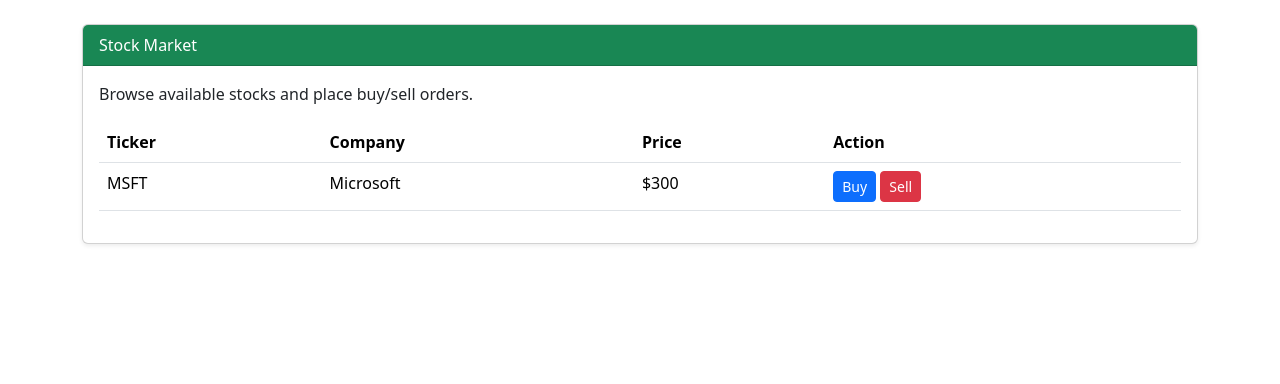
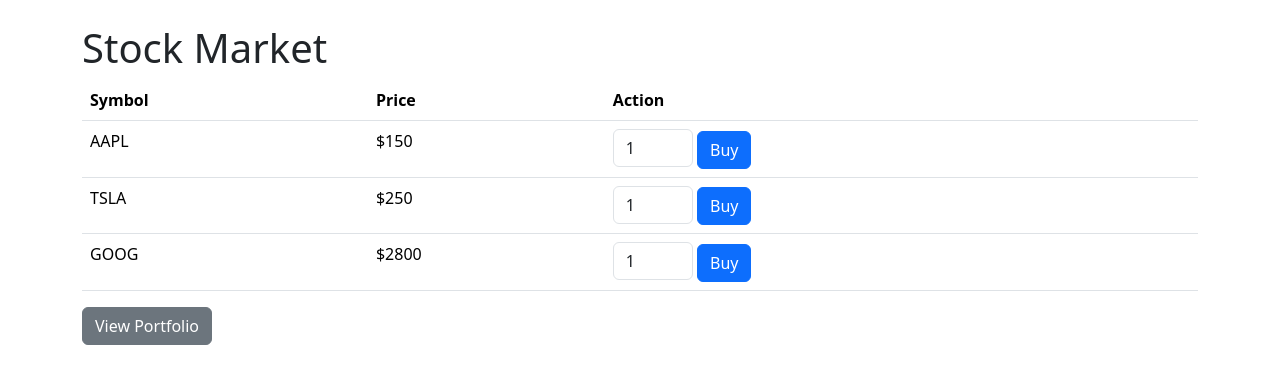
Before and after one commit to Bhuwanarao/Stock-Trading-System, a Flask app: page /market in a window 1280 px wide. Shown: the part 56-440 px from the top of the page. Run offline with Flask 3, Linux system fonts and the light colour scheme.

Commit message:
Buy Function

```diff
--- a/app.py
+++ b/app.py
@@ -1,18 +1,80 @@
-from flask import Flask, render_template
+from flask import Flask, render_template, request, redirect, url_for, flash
+from flask_sqlalchemy import SQLAlchemy
 
 app = Flask(__name__)
 
+# Configuration
+app.config['SQLALCHEMY_DATABASE_URI'] = 'mysql+pymysql://root:password@localhost/stock_trading_db'
+app.config['SQLALCHEMY_TRACK_MODIFICATIONS'] = False
+app.config['SECRET_KEY'] = 'your-secret-key'
+
+db = SQLAlchemy(app)
+
+# MODELS
+class User(db.Model):
+    id = db.Column(db.Integer, primary_key=True)
+    name = db.Column(db.String(100), nullable=False)
+    funds = db.Column(db.Float, default=10000.0)
+
+    portfolio = db.relationship("Portfolio", backref="user", lazy=True)
+
+
+class Stock(db.Model):
+    id = db.Column(db.Integer, primary_key=True)
+    symbol = db.Column(db.String(10), nullable=False, unique=True)
+    price = db.Column(db.Float, nullable=False)
+
+
+class Portfolio(db.Model):
+    id = db.Column(db.Integer, primary_key=True)
+    user_id = db.Column(db.Integer, db.ForeignKey("user.id"), nullable=False)
+    stock_id = db.Column(db.Integer, db.ForeignKey("stock.id"), nullable=False)
+    quantity = db.Column(db.Integer, default=0)
+
+    stock = db.relationship("Stock")
+
+
+# Create tables
+with app.app_context():
+    db.create_all()
+
+
+# ROUTES
 @app.route("/")
 def home():
-    return render_template("base.html")
+    return redirect(url_for("market"))
 
-@app.route("/portfolio")
-def portfolio():
-    return render_template("portfolio.html")
-
+# MARKET
 @app.route("/market")
 def market():
     return render_template("market.html")
+
+# BUY STOCK
+@app.route("/buy/<int:stock_id>", methods=["POST"])
+def buy_stock(stock_id):
+    stock = Stock.query.get_or_404(stock_id)
+    user = User.query.first()
+    qty = int(request.form["quantity"])
+
+    portfolio = Portfolio.query.filter_by(user_id=user.id, stock_id=stock.id).first()
+    if portfolio:
+        portfolio.quantity += qty
+    else:
+        new_portfolio = Portfolio(user_id=user.id, stock_id=stock.id, quantity=qty)
+        db.session.add(new_portfolio)
+
+    db.session.commit()
+    flash("Stock bought successfully!", "success")
+
+    return redirect(url_for("market"))
+
+
+# PORTFOLIO
+@app.route("/portfolio")
+def portfolio():
+    user = User.query.first()
+    return render_template("portfolio.html", user=user)
+
 
 @app.route("/funds")
 def funds():
@@ -26,5 +88,10 @@
 def profile():
     return render_template("profile.html")
 
-if __name__ == "__main__":
+@app.route("/settings")
+def settings():
+    return render_template("settings.html")
+
+
+if __name__== "__main__":
     app.run(debug=True)
--- a/templates/market.html
+++ b/templates/market.html
@@ -1,23 +1,48 @@
 {% extends "base.html" %}
+
 {% block content %}
-<div class="card shadow-sm">
-  <div class="card-header bg-success text-white">Stock Market</div>
-  <div class="card-body">
-    <p>Browse available stocks and place buy/sell orders.</p>
-    <table class="table table-hover">
-      <thead>
-        <tr>
-          <th>Ticker</th><th>Company</th><th>Price</th><th>Action</th>
-        </tr>
-      </thead>
-      <tbody>
-        <tr>
-          <td>MSFT</td><td>Microsoft</td><td>$300</td>
-          <td><button class="btn btn-sm btn-primary">Buy</button>
-              <button class="btn btn-sm btn-danger">Sell</button></td>
-        </tr>
-      </tbody>
-    </table>
-  </div>
-</div>
+  <h1>Stock Market</h1>
+
+  {% with messages = get_flashed_messages(with_categories=true) %}
+    {% for category, message in messages %}
+      <div class="alert alert-{{ category }}">{{ message }}</div>
+    {% endfor %}
+  {% endwith %}
+
+  <table class="table">
+    <tr><th>Symbol</th><th>Price</th><th>Action</th></tr>
+
+    <tr>
+      <td>AAPL</td>
+      <td>$150</td>
+      <td>
+        <form action="{{ url_for('buy_stock', stock_id=1) }}" method="POST">
+          <input type="number" name="quantity" value="1" min="1" class="form-control d-inline" style="width: 80px;">
+          <button class="btn btn-primary">Buy</button>
+        </form>
+      </td>
+    </tr>
+    <tr>
+      <td>TSLA</td>
+      <td>$250</td>
+      <td>
+        <form action="{{ url_for('buy_stock', stock_id=2) }}" method="POST">
+          <input type="number" name="quantity" value="1" min="1" class="form-control d-inline" style="width: 80px;">
+          <button class="btn btn-primary">Buy</button>
+        </form>
+      </td>
+    </tr>
+    <tr>
+      <td>GOOG</td>
+      <td>$2800</td>
+      <td>
+        <form action="{{ url_for('buy_stock', stock_id=3) }}" method="POST">
+          <input type="number" name="quantity" value="1" min="1" class="form-control d-inline" style="width: 80px;">
+          <button class="btn btn-primary">Buy</button>
+        </form>
+      </td>
+    </tr>
+  </table>
+
+  <a href="{{ url_for('portfolio') }}" class="btn btn-secondary">View Portfolio</a>
 {% endblock %}
```
Also changed, not shown: 1 other file.
